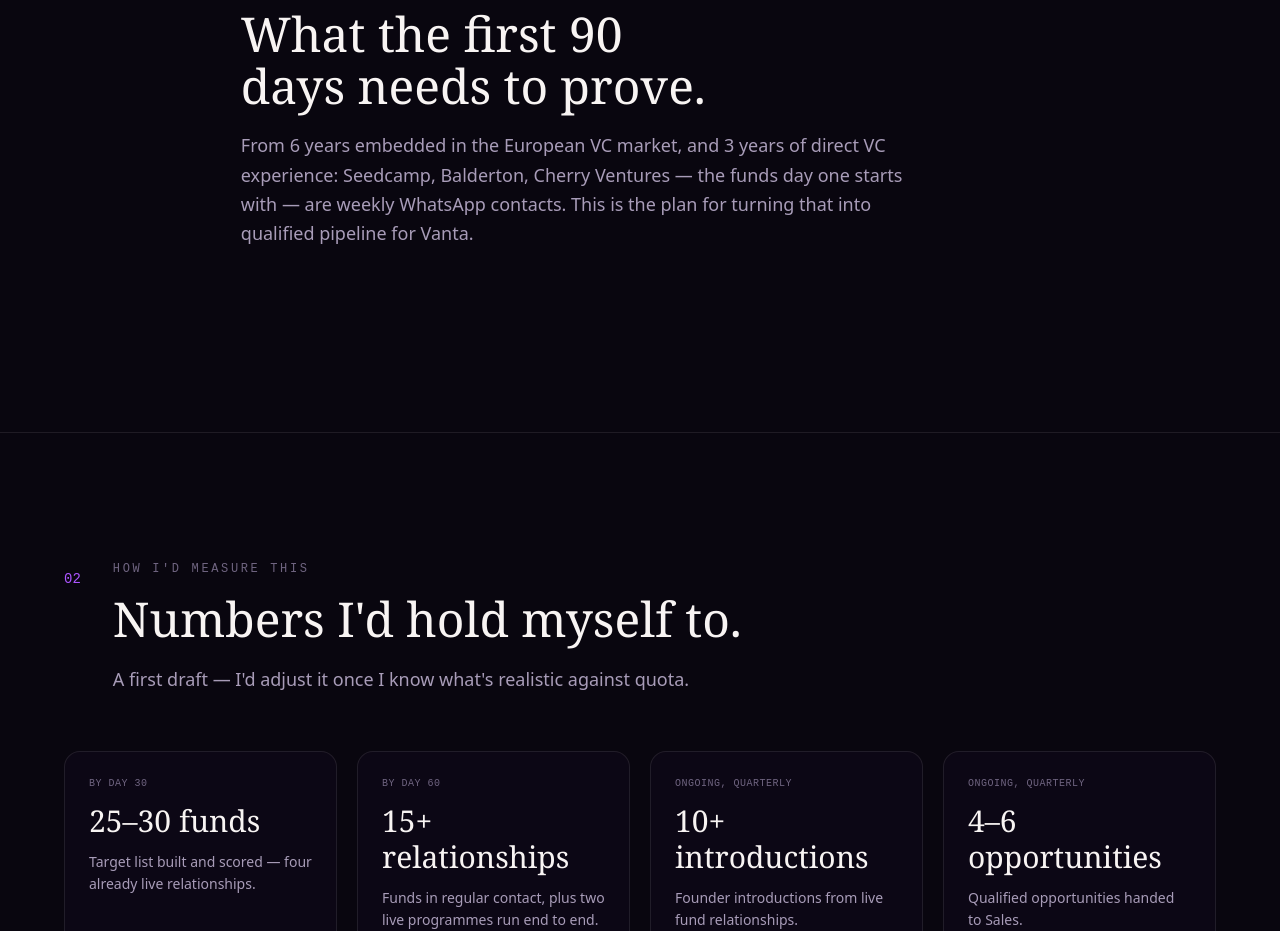
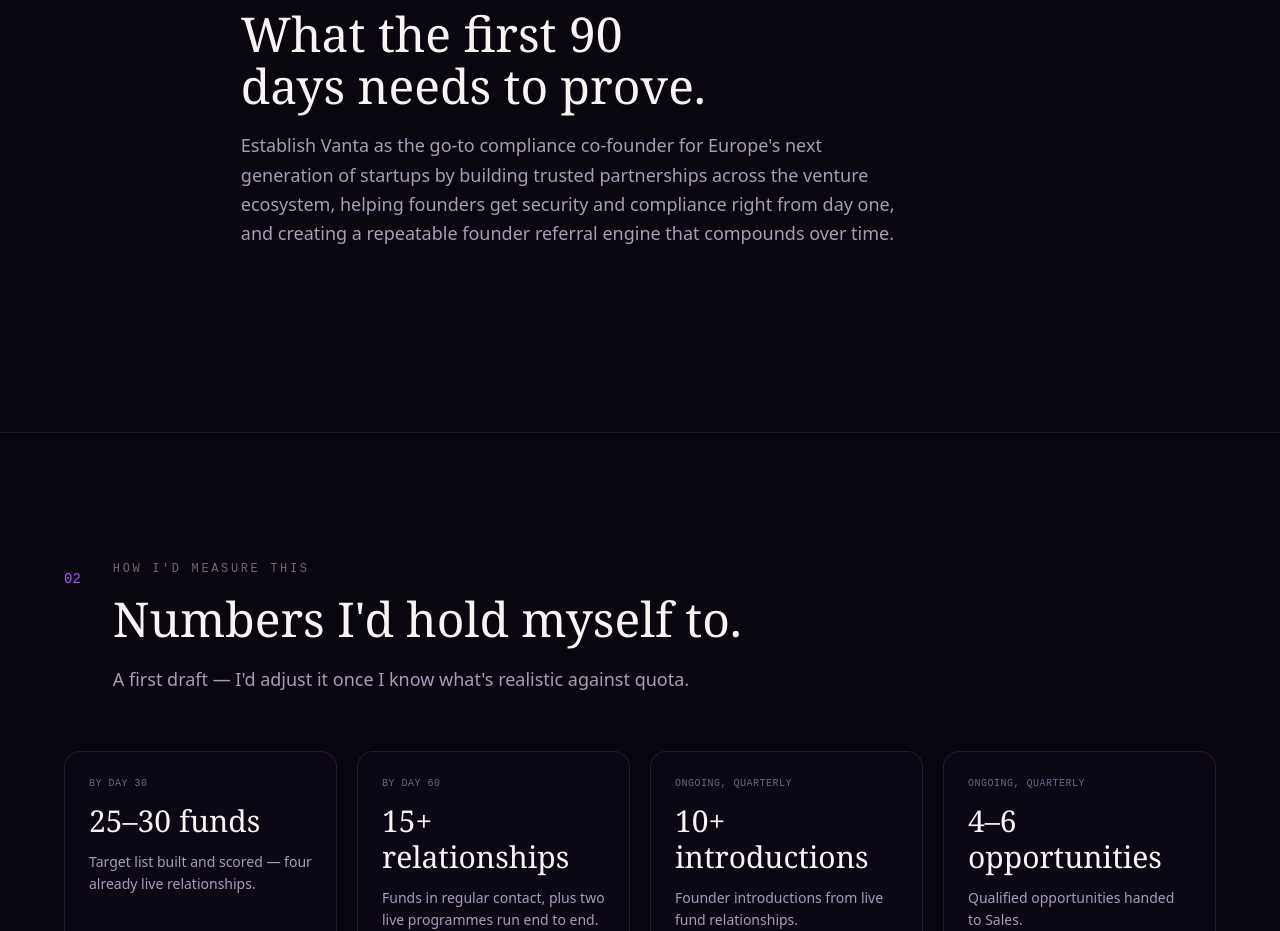
Before and after one commit to Laura-Corrigan/EMEA-VC-Partnership-Project, a Next.js app: page / in a window 1280 px wide. Shown: the part 2628-3559 px from the top of the page. Built offline with nearby package versions, Linux system fonts and the light colour scheme.

Commit message:
Update lede text in ExecSummary component

```diff
--- a/components/ExecSummary.tsx
+++ b/components/ExecSummary.tsx
@@ -9,7 +9,7 @@
       index="01"
       eyebrow="Objective"
       title="What the first 90 days needs to prove."
-      lede="From 6 years embedded in the European VC market, and 3 years of direct VC experience: Seedcamp, Balderton, Cherry Ventures — the funds day one starts with — are weekly WhatsApp contacts. This is the plan for turning that into qualified pipeline for Vanta."
+      lede="Establish Vanta as the go-to compliance co-founder for Europe's next generation of startups by building trusted partnerships across the venture ecosystem, helping founders get security and compliance right from day one, and creating a repeatable founder referral engine that compounds over time."
     >
       <></>
     </SectionWrapper>
```
